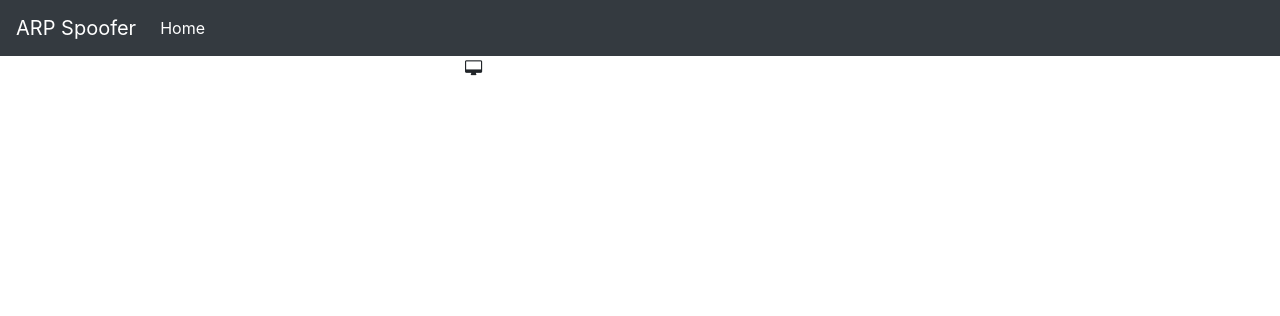
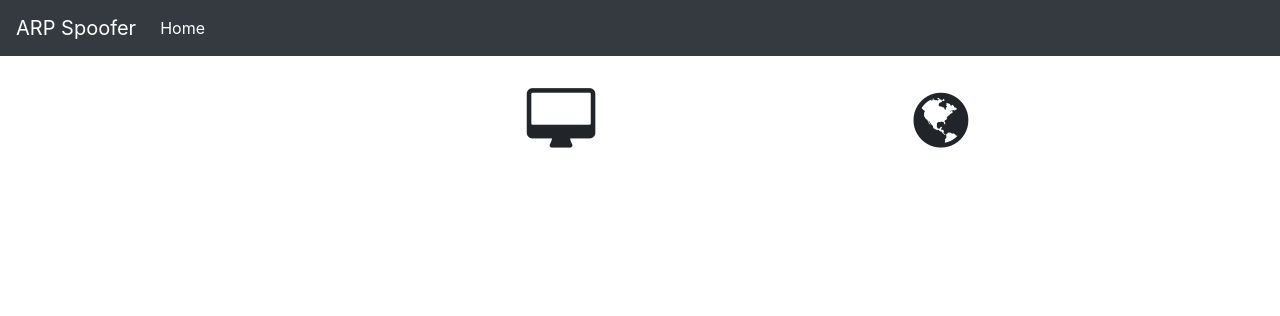
Before and after one commit to keraattin/Cyber-Security-Tools, a Flask app: page / in a window 1280 px wide. Shown: the top 316 px of the page. Run offline with Flask 2, Linux system fonts and the light colour scheme; data that the repository does not hold is empty; some libraries are stand-ins or nearby versions.

Commit message:
Spoofed List Items Aligned

```diff
--- /dev/null
+++ b/arp_spoofer/static/css/home.css
@@ -0,0 +1,19 @@
+.mid-icon{
+    font-size: 4rem;
+}
+
+.poisoned{
+    color:#ac51cc;
+}
+
+
+.asset{
+    width: 12rem;
+    height: 8rem;
+    text-align: center;
+    top: 50%;
+    left: 50%;
+    font-family: Helvetica, sans-serif;
+    font-weight: 500;
+    margin-top: 2rem;
+}
--- a/arp_spoofer/templates/home.html
+++ b/arp_spoofer/templates/home.html
@@ -1,16 +1,29 @@
 {% extends 'layout.html' %}
+
+
+{% block style %}
+<link rel="stylesheet" href="{{ url_for('static', filename='css/home.css') }}">
+{% endblock %}
 
 
 {% block body %}
 <div class="container">
     <div class="row">
-        <div class="col-md-4" id="targets-div">
+        <div class="col-md-4 section" id="targets-div">
+
         </div>
-        <div class="col-md-4">
-            <i class="fa fa-desktop"></i>
+        <div class="col-md-4" id="interceptor-div">
+            <div class="asset">
+                <i class="fa fa-desktop mid-icon"></i>
+                <div id="interceptor-mac"></div>
+            </div>
         </div>
-        <div class="col-md-4">
-            <i class="fa fa-satellite-dish"></i>
+        <div class="col-md-4" id="router-div">
+            <div class="asset">
+                <i class="fa fa-globe mid-icon"></i>
+                <div id="router-ip"></div>
+                <div id="router-mac"></div>
+            </div>
         </div>
     </div>
 </div>
@@ -28,7 +41,7 @@
             dataType : 'json',
             success: function(response) {
                 //$("#resultsTbody").empty(); //Clear Table
-                var num = 0;
+
                 for (element in response){
                     var target_ip_addr  = response[element]["target_ip_addr"];
                     var target_mac_addr = response[element]["target_mac_addr"];
@@ -36,17 +49,26 @@
                     var router_mac_addr = response[element]["router_mac_addr"];
                     var interceptor     = response[element]["interceptor"];
 
+                    const assetDiv          = document.createElement("div");
+                    assetDiv.className      = "asset";
+                    const compIcon          = document.createElement("i");
+                    compIcon.className      = "fa fa-desktop mid-icon poisoned"
+                    const targetIpAddrText  = document.createTextNode(target_ip_addr);
+                    const targetMacAddrText = document.createTextNode(target_mac_addr);
+                    const breakLine         = document.createElement("br");
+                    const breakLine2        = document.createElement("br");
+                    var targetsDiv          = document.getElementById("targets-div");
 
-                    var targ_ip_field   = $("<p></p>").text(target_ip_addr)
-                    var target_mac_field= $("<p></p>").text(target_mac_addr)
+                    assetDiv.appendChild(compIcon);
+                    assetDiv.appendChild(breakLine);
+                    assetDiv.appendChild(targetIpAddrText);
+                    assetDiv.appendChild(breakLine2);
+                    assetDiv.appendChild(targetMacAddrText);
+                    targetsDiv.appendChild(assetDiv);
 
-                    $('#targets-div').append('<div class="row"></div>')
-                    $('#targets-div .row').append('<div class="card" style="width: 12rem;"></div>')
-                    $('#targets-div .row .card').append('<i class="fa fa-desktop"></i>')
-                    $('#targets-div .row .card').append('<div class="card-body"></div>')
-                    $('#targets-div .row .card .card-body').append(targ_ip_field)
-                    $('#targets-div .row .card .card-body').append(target_mac_field)
-                    num = num + 1; //Increment Index
+                    $('#interceptor-div #interceptor-mac').text(interceptor);
+                    $('#router-div #router-ip').text(router_ip_addr);
+                    $('#router-div #router-mac').text(router_mac_addr);
                 }
             }
         });
```
